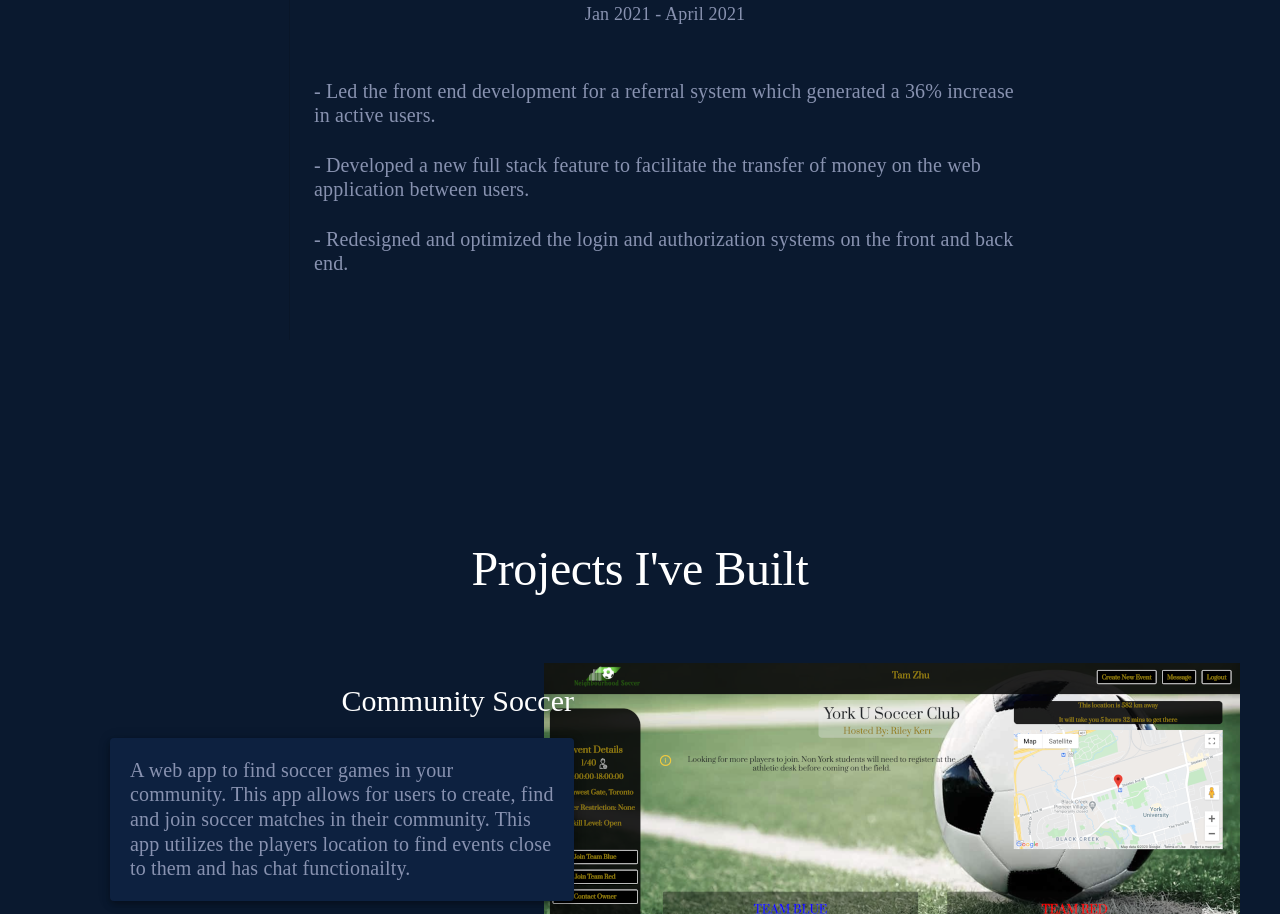
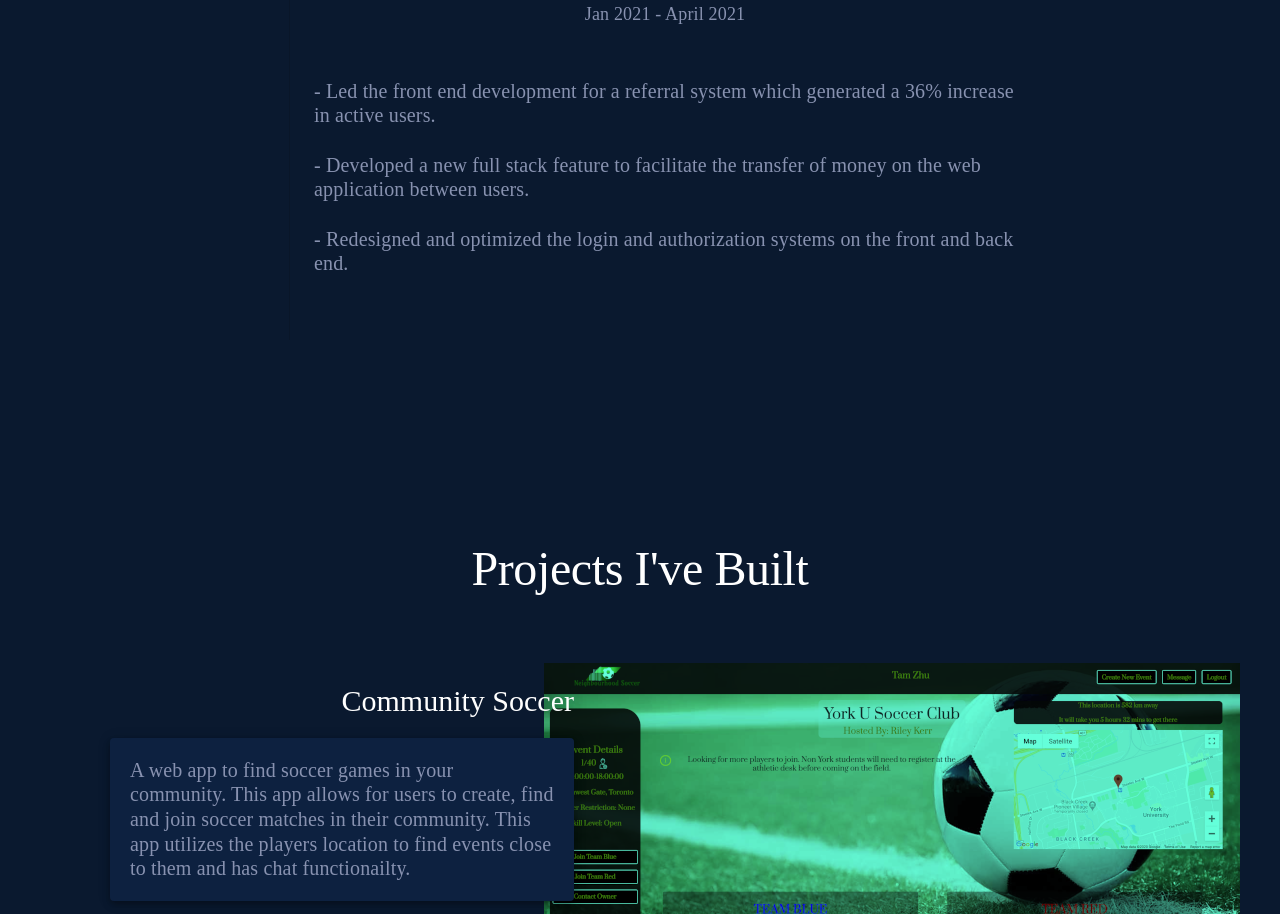
Before and after one commit to WattersIV/portfolio, a React (Create React App) app: page / in a window 1280 px wide. Shown: the part 1886-2800 px from the top of the page. Built offline with nearby package versions, Linux system fonts and the light colour scheme.

Commit message:
Add img overlays on project imgs

```diff
--- a/src/componets/Project.tsx
+++ b/src/componets/Project.tsx
@@ -1,5 +1,6 @@
 import { Typography, Paper } from '@material-ui/core'
 import { makeStyles } from '@material-ui/core/styles'
+import { theme } from '../theme/theme'
 import ProjectDetails from './ProjectDetails'
 import communitySoccerPic from '../pictures/communitySoccerScaled.png'
 import jungleRailsPic from '../pictures/jungleRailsScaled.png'
@@ -9,6 +10,16 @@ const useStyles = makeStyles((theme) => ({
   projectCard: {
     display: 'flex',
     justifyContent: 'flex-end',
+    position: 'relative',
+    backgroundColor: `${theme.palette.secondary.main}`,
+    width: '100%',
+    '&:hover': {
+      background: 'transparent',
+      '& img': {
+        filter: 'none',
+        mixBlendMode: 'normal',
+      },
+    },
   },
   projectContainer: {
     paddingTop: '30px',
@@ -21,12 +32,13 @@ const useStyles = makeStyles((theme) => ({
     maxWidth: '696px',
     position: 'relative',
     zIndex: 1,
+    mixBlendMode: 'multiply',
   },
 }))
 
 
 export default function Project (props: any) {
-  const classes = useStyles()
+  const classes = useStyles(theme)
   const { project, inverse } = props
   const projectPicture = project.title === 'Community Soccer'
   ? communitySoccerPic
@@ -37,7 +49,7 @@ export default function Project (props: any) {
     <div className={classes.projectContainer}>
       <ProjectDetails inverse={inverse} project={project}/>
       <div className={classes.projectCard} >
-        <img src={projectPicture} alt={`${project.title} image`} className={classes.picture}/>
+          <img src={projectPicture} alt={`${project.title} image`} className={classes.picture}/>
       </div>
     </div>
   )
--- a/src/theme/theme.ts
+++ b/src/theme/theme.ts
@@ -13,7 +13,7 @@ export const theme = createMuiTheme({
     },
     secondary: {
       dark: '#00997a',
-      main: '#00ffcc',
+      main: '#64ffda',
       light: '#66ffe0',
       contrastText: '#000000',
     },
```
Also changed, not shown: 1 other file (tests, documents, lock files or other folders).
